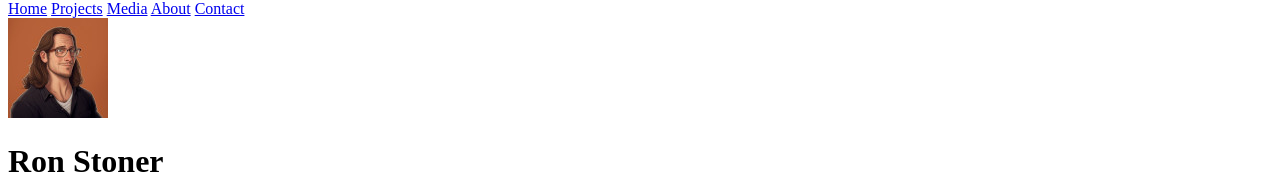
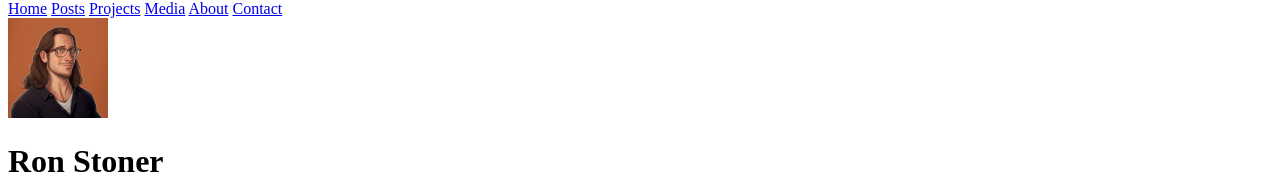
Before and after one commit to ronaldstoner/ron, a Jekyll site: the page built from _posts/2017-05-19-OSCP_-_Half_Way_Review.md, in a window 1280 px wide. Shown: the part 108-300 px from the top of the page. Built offline with Jekyll 4.4.1, drawn with Linux system fonts in a browser that asks for light colours.

Commit message:
Updating routes to add posts

```diff
--- a/_includes/header.html
+++ b/_includes/header.html
@@ -1,6 +1,7 @@
 <header class="site-header">
    <nav class="site-nav">
         <a class="menu-link" href="{{site.baseurl}}/">Home</a>
+        <a class="menu-link" href="{{site.baseurl}}/posts/">Posts</a>
         <a class="menu-link" href="{{site.baseurl}}/projects/">Projects</a>
         <a class="menu-link" href="{{site.baseurl}}/media/">Media</a>
         <a class="menu-link" href="{{site.baseurl}}/about/">About</a>
```
